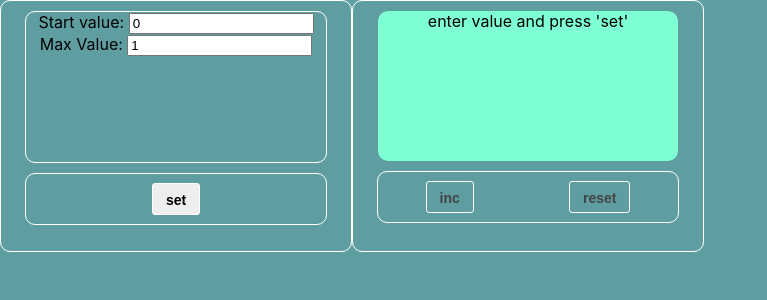
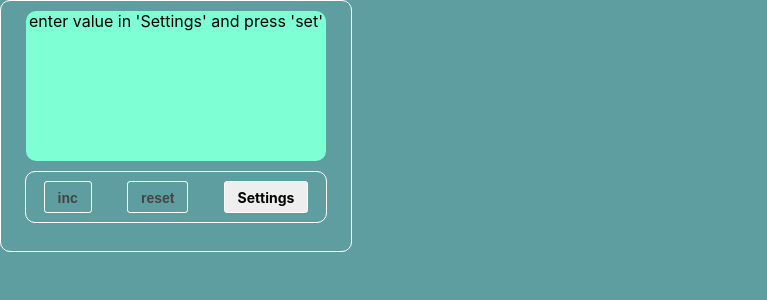
Before and after one commit to AlexAbrello/counter, a React (Create React App) app: page / in a window 1280 px wide. Shown: the top 300 px of the page, without its empty margins (0-767 px from the left). Built offline with nearby package versions, Linux system fonts and the light colour scheme.

Commit message:
Combained Counter v 1.0

```diff
--- a/package.json
+++ b/package.json
@@ -12,6 +12,7 @@
     "@types/react-dom": "^18.0.0",
     "react": "^18.2.0",
     "react-dom": "^18.2.0",
+    "react-router-dom": "^6.11.1",
     "react-scripts": "5.0.1",
     "typescript": "^4.4.2",
     "web-vitals": "^2.1.0"
--- a/src/App.tsx
+++ b/src/App.tsx
@@ -1,13 +1,15 @@
 import React from 'react';
 import './App.css';
 import {SeparateCounter} from "./components/separateCounter/SeparateCounter";
+import {CombainedCounter} from "./components/combainedCounter/CombainedCounter";
 
 
 function App() {
 
   return (
       <div className={"App"}>
-       <SeparateCounter />
+        {/*<SeparateCounter/>*/}
+        <CombainedCounter/>
       </div>
   );
 }
--- a/src/components/combainedCounter/CombainedCounter.tsx
+++ b/src/components/combainedCounter/CombainedCounter.tsx
@@ -1,9 +1,72 @@
-import React from 'react';
+import React, {useEffect, useState} from 'react';
+import {CombainedCounterComponent} from "./CombainedCounterComponent";
+import {Route, Routes} from "react-router-dom";
+import {CombainedSettingsComponent} from "./CombainedSettingsComponent";
 
 export const CombainedCounter = () => {
+
+  const [startValue, setStartValue] = useState<number>(0)
+  const [maxValue, setMaxValue] = useState<number>(1)
+
+  const [count, setCount] = useState<number>(0)
+  const [disabled, setDisabled] = useState<boolean>(true)
+
+  useEffect(() => {
+    let startValue = localStorage.getItem('startValue')
+    let maxValue = localStorage.getItem('maxValue')
+    if (startValue) {
+      let currentStartValue = JSON.parse(startValue)
+      setStartValue(currentStartValue)
+    }
+    if (maxValue) {
+      let currentMaxValue = JSON.parse(maxValue)
+      setMaxValue(currentMaxValue)
+    }
+  }, [])
+
+  useEffect(() => {
+    localStorage.setItem('startValue', JSON.stringify(startValue))
+  }, [startValue])
+
+  useEffect(() => {
+    localStorage.setItem('maxValue', JSON.stringify(maxValue))
+  }, [maxValue])
+
+  const setOnStartValueChange = (value: number) => {
+    setStartValue(value)
+    setDisabled(true)
+  }
+  const setOnMaxValueChange = (value: number) => {
+    setMaxValue(value)
+    setDisabled(true)
+  }
+  const incrementCount = () => {
+    setCount(prev => prev + 1)
+  }
+  const resetCount = () => {
+    setCount(startValue)
+  }
+  const setStartCount = () => {
+    setCount(startValue)
+    setDisabled(false)
+  }
   return (
-      <div>
-
-      </div>
+        <div>
+          <Routes>
+            <Route path={'/'} element={<CombainedCounterComponent count={count}
+                                                                  startValue={startValue}
+                                                                  maxValue={maxValue}
+                                                                  incrementCount={incrementCount}
+                                                                  resetCount={resetCount}
+                                                                  disabled={disabled}/>}
+            />
+            <Route path={'/settings'} element={<CombainedSettingsComponent startValue={startValue}
+                                                         maxValue={maxValue}
+                                                         callBackMax={setOnMaxValueChange}
+                                                         callBackStart={setOnStartValueChange}
+                                                         callBackSetCount={setStartCount}/>}
+            />
+          </Routes>
+        </div>
   );
 };
--- /dev/null
+++ b/src/components/combainedCounter/CombainedCounterComponent.tsx
@@ -0,0 +1,47 @@
+import React, {FC} from 'react';
+import style from "../counter/Counter.module.css";
+import {Button} from "../button/Button";
+import {NavLink} from "react-router-dom";
+
+type CombainedCounterComponentType = {
+  count: number
+  startValue: number
+  maxValue: number
+  disabled: boolean
+  incrementCount: () => void
+  resetCount: () => void
+}
+
+export const CombainedCounterComponent: FC<CombainedCounterComponentType> = ({
+                                                                               count,
+                                                                               maxValue,
+                                                                               startValue,
+                                                                               disabled,
+                                                                               resetCount,
+                                                                               incrementCount
+                                                                             }) => {
+  const content = disabled
+      ? <div>enter value in 'Settings' and press 'set'</div>
+          : <div className={`${(count > maxValue - 1) && style.endNumberColor} ${style.number}`}>
+            {count}
+          </div>
+
+  return (
+      <div className={'container'}>
+        <div className={style.background}>
+            {content}
+        </div>
+        <div className={style.buttonsArea}>
+          <Button name={'inc'}
+                  callBack={incrementCount}
+                  disabled={(count > maxValue - 1) || disabled}
+          />
+          <Button name={'reset'}
+                  callBack={resetCount}
+                  disabled={(count === startValue) || disabled}
+          />
+          <NavLink className={style.settings} to={'/settings'}>Settings</NavLink>
+        </div>
+      </div>
+  );
+};
--- /dev/null
+++ b/src/components/combainedCounter/CombainedSettingsComponent.tsx
@@ -0,0 +1,56 @@
+import React, {FC} from 'react';
+import {Button} from "../button/Button";
+import style from '../settings/Settings.module.css'
+import {ValueInput} from "../input/ValueInput";
+import {NavLink} from "react-router-dom";
+
+type CombainedSettingsComponentType = {
+  startValue: number
+  maxValue: number
+  callBackMax: (value: number) => void
+  callBackStart: (value: number) => void
+  callBackSetCount: () => void
+}
+
+export const CombainedSettingsComponent: FC<CombainedSettingsComponentType> = ({
+                                             startValue,
+                                             maxValue,
+                                             callBackMax,
+                                             callBackStart,
+                                             callBackSetCount
+                                           }) => {
+
+  const startValueError: boolean = (startValue > maxValue || startValue < 0)
+  const maxValueError: boolean = (maxValue <= 0 || maxValue <= startValue)
+
+  return (
+      <div className={'container'}>
+        <div className={style.background}>
+          <div>
+            <span>Start value: </span>
+            <ValueInput
+                value={startValue}
+                changeCallBack={callBackStart}
+                error={startValueError}
+            />
+          </div>
+          <div>
+            <span>Max Value: </span>
+            <ValueInput
+                value={maxValue}
+                changeCallBack={callBackMax}
+                error={maxValueError}
+            />
+          </div>
+        </div>
+        <div className={style.button}>
+          <NavLink to={'/'}>
+            <Button callBack={callBackSetCount}
+                    name={'set'}
+                    disabled={maxValueError || startValueError}
+            />
+          </NavLink>
+        </div>
+      </div>
+  );
+};
--- a/src/components/counter/Counter.module.css
+++ b/src/components/counter/Counter.module.css
@@ -26,3 +26,19 @@
     border: 1px solid white;
     border-radius: 10px;
 }
+.settings {
+    display: inline-block;
+    box-sizing: border-box;
+    padding: 0 13px;
+    outline: none;
+    border: 1px solid white;
+    border-radius: 3px;
+    height: 32px;
+    line-height: 32px;
+    font-size: 14px;
+    font-weight: 700;
+    text-decoration: none;
+    background-color: #eee;
+    cursor: pointer;
+    color: black;
+}
--- a/src/index.tsx
+++ b/src/index.tsx
@@ -3,12 +3,15 @@ import ReactDOM from 'react-dom/client';
 import './index.css';
 import App from './App';
 import reportWebVitals from './reportWebVitals';
+import {BrowserRouter} from "react-router-dom";
 
 const root = ReactDOM.createRoot(
-  document.getElementById('root') as HTMLElement
+    document.getElementById('root') as HTMLElement
 );
 root.render(
-    <App />
+    <BrowserRouter>
+      <App/>
+    </BrowserRouter>
 );
 
 // If you want to start measuring performance in your app, pass a function
```
Also changed, not shown: 1 other file (tests, documents, lock files or other folders).
